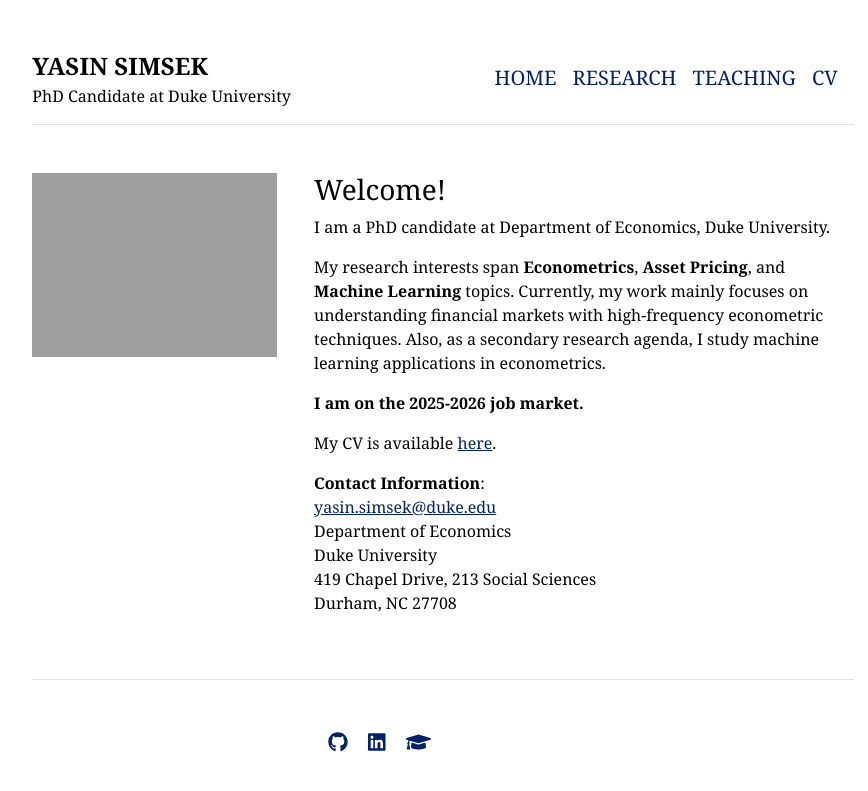
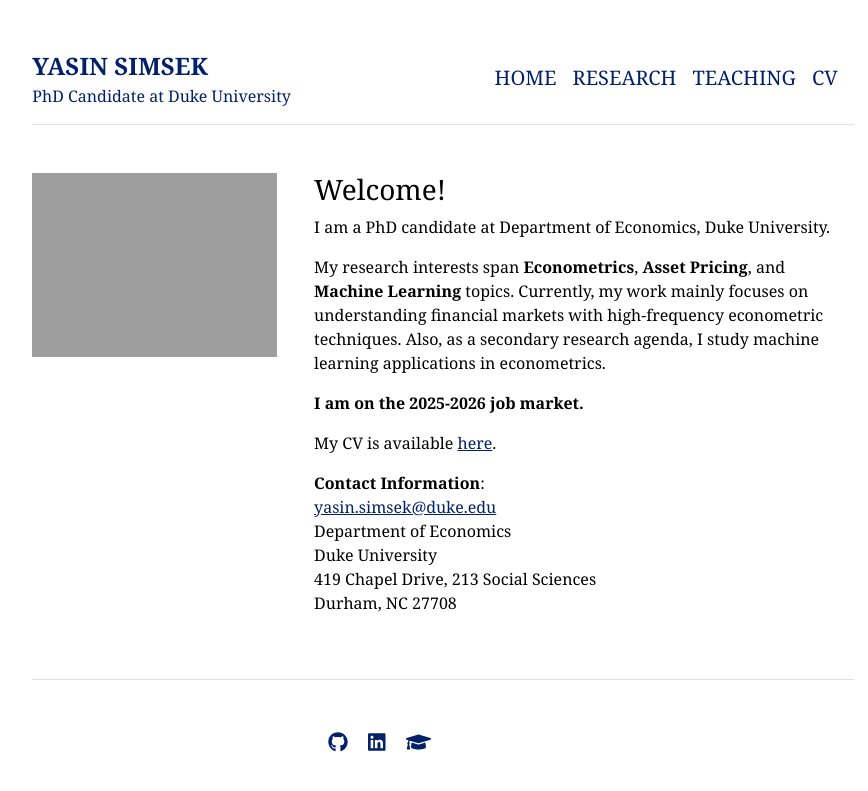
Before and after one commit to yasin-simsek/yasin-simsek.github.io, a Jekyll site: the page built from index.md, in a window 1280 px wide. Shown: the top 791 px of the page, without its empty margins (197-1065 px from the left). Built offline with Jekyll 4.4.1, drawn with Linux system fonts in a browser that asks for light colours.

Commit message:
color for site title set

```diff
--- a/_includes/header.html
+++ b/_includes/header.html
@@ -17,8 +17,8 @@
 
 <header class="d-flex flex-column flex-md-row align-items-center pb-3 mb-5 border-bottom">
   <div>
-    <span class="d-flex align-items-center text-decoration-none fs-4 fw-bold">{{ site.title }}</span>
-    <span class="d-flex align-items-center text-decoration-none">{{ site.description }}</span>
+    <span class="d-flex align-items-center text-decoration-none fs-4 fw-bold" style="color: #012169;">{{ site.title }}</span>
+    <span class="d-flex align-items-center text-decoration-none" style="color: #012169;">{{ site.description }}</span>
   </div>
   <nav class="d-inline-flex mt-2 mt-md-0 ms-md-auto">
     {% for item in site.data.settings.menu %}
```
